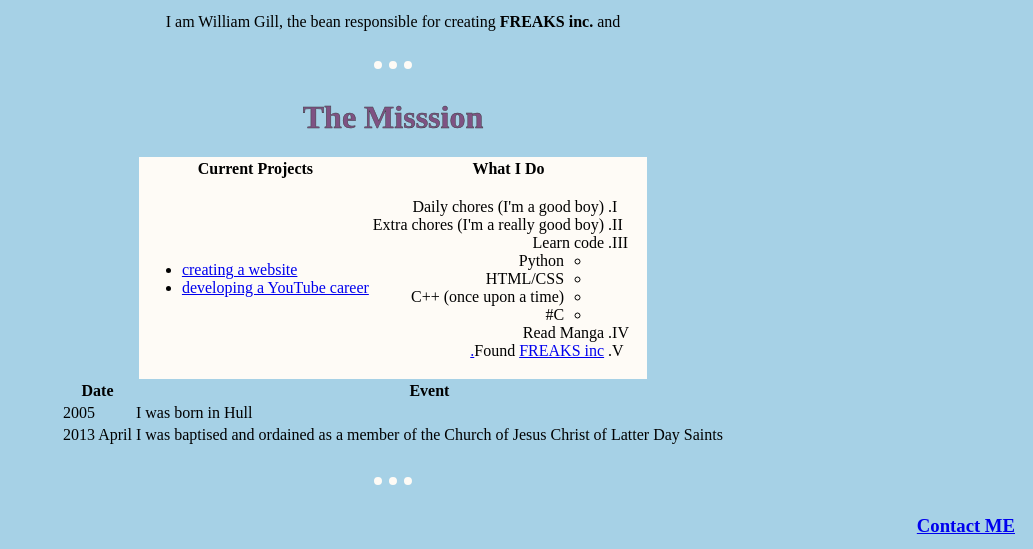
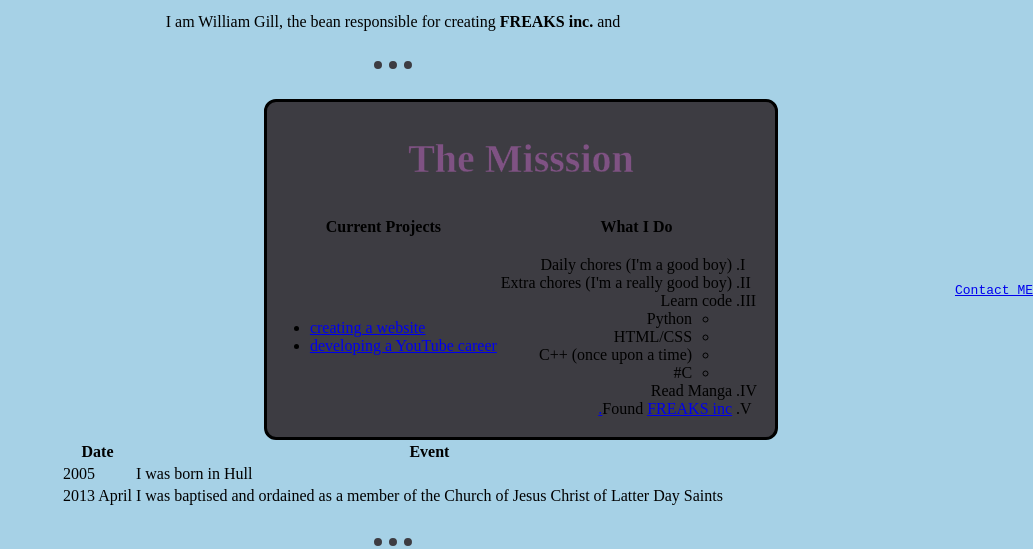
Before and after one commit to FREAKS-inc/Portfolio, a plain HTML site: page index.html in a window 1280 px wide. Shown: the part 500-1049 px from the top of the page, without its empty margins (247-1280 px from the left). Drawn offline with Linux system fonts and the light colour scheme.

Commit message:
Initiated FREAKS page
created FREAKS.css

```diff
--- /dev/null
+++ b/CSS/FREAKS.css
@@ -0,0 +1,32 @@
+/*############################### TAG SELECTORS ###############################*/
+html, body {
+    font-family: "Gill Sans", "Gill Sans MT", "Calibri", sans-serif;
+    box-sizing: border-box;
+    height: 100%;
+    padding: 0;
+    margin: 0;
+    background-color: #212121;
+    text-align: center;
+    color: #c6c6c6;
+
+}
+
+
+/*############################### CLASS SELECTORS ###############################*/
+
+.FREAKS-img {
+    position: absolute;
+
+    width: 35%;
+    height: auto;
+
+    top: 200px;
+    left: 400px;
+    right: auto;
+}
+
+/*############################### ID SELECTORS ###############################*/
+
+#main-title{
+    margin-top: 8%;
+}
--- a/CSS/styles.css
+++ b/CSS/styles.css
@@ -1,12 +1,34 @@
+/*###############################  REFERENCE ###############################
+center-width-not-defined {
+    text-align: center;
+}
+
+center-width-defined {
+    margin: 0 auto 0 auto;
+}
+*/
+
 /*############################### TAG SELECTORS ###############################*/
-body {
+html, body {
+    box-sizing: border-box;
+    height: 100%;
+    padding: 0;
+    margin: 0;
     background-color: #A6D1E6;
     text-align: center;
 }
 
 
-img{
-    border-style:groove;
+h1 {
+    font-size: 50px;
+}
+
+h2 {
+    font-size: 40px;
+}
+
+img {
+    border-style: groove;
     border-width: 5px;
     border-color: #FEFBF6;
     border-image-outset: 10px;
@@ -25,14 +47,18 @@ hr {
     border-style: dotted none none;
     border-width: 8px;
     width: 3%;
-    border-color: #FEFBF6;
+    border-color: #3D3C42;
     margin-top: 30px;
     margin-bottom: 30px;
 }
 
 /*############################### CLASS SELECTORS ###############################*/
 
-.header{
+.page-body {
+    flex-grow: 1;
+}
+
+.header {
     color: black;
     -webkit-text-fill-color: #7F5283;
     /* Will override color (regardless of order) */
@@ -40,13 +66,52 @@ hr {
     -webkit-text-stroke-color: #3D3C42;
 }
 
-.focal-point{
-    background-color: #FEFBF6;
+.mission {
+    border-style: solid;
+    /*border-width: 10px 5% 10px 40%;*/
+    background-color: #3D3C42;
+    border-radius: 12px;
+    margin: 20;
+    display: inline-block;
+    position: relative;
+    left: 10%;
 }
+
+.kanye{
+    position: absolute;
+    right: 10%;
+    top: 50px;
+}
+
+.footer{
+    min-height: 100%;
+    display: grid;
+    grid-template-rows: auto 1fr auto;
+    position: relative;
+
+    background-color: #3D3C42;
+
+    margin: 0;
+    padding: 0;
+}
+
+.contact{
+    font-family:monospace;
+    display: inline;
+
+
+    position: fixed;
+    bottom: 0;
+    right: 0;
+    margin-bottom: 2px;
+    padding: 0;
+}
+
+
 
 /*############################### ID SELECTORS ###############################*/
 
-#title{
+#title {
     font-size: 50px;
     color: black;
     -webkit-text-fill-color: #3D3C42;
--- a/index.html
+++ b/index.html
@@ -27,10 +27,13 @@
 
 
     <h1 id="title">William Gill</h1>
+
+    <main class="page-body">
         <p>こんいちは、私はギル　ウィリアムです！！</p>
 
         <figure>
-        <img src="https://i.pinimg.com/originals/3b/84/e1/3b84e1b85fb0a8068044df8b6cd8869f.jpg" alt="my img" />
+            <img src="https://i.pinimg.com/originals/3b/84/e1/3b84e1b85fb0a8068044df8b6cd8869f.jpg"
+                alt="William-Kanye" />
             <figcaption> this is me </figcaption>
         </figure>
         <p>I am William Gill, the bean responsible for creating <strong> FREAKS inc. </strong> and</p>
@@ -40,11 +43,11 @@
         <hr>
 
 
+        <div class="mission">
 
+            <h2 class="header">The Misssion</h1>
 
-    <h1 class="header">The Misssion</h1>
-
-    <table class="focal-point">
+                <table>
                     <thead>
                         <th>Current Projects</th>
                         <th>What I Do</th>
@@ -53,7 +56,8 @@
                         <td style="text-align: left">
                             <ul>
                                 <li><a href="file:///C:/usr/local/dev/FREAKS/index.html">creating a website</a></li>
-                    <li><a href="https://www.youtube.com/channel/UCpOIVnlk_Yftx-Ftjx3mdlA">developing a YouTube
+                                <li><a href="https://www.youtube.com/channel/UCpOIVnlk_Yftx-Ftjx3mdlA">developing a
+                                        YouTube
                                         career</a></li>
                             </ul>
                         </td>
@@ -75,6 +79,8 @@
                     </tr>
                 </table>
 
+        </div>
+
 
 
 
@@ -93,10 +99,19 @@
             </tr>
         </table>
 
+    </main>
+
     <hr>
 
-    <h3 style="text-align:right ; margin-right:10px"><a href="contact_me.html">Contact ME</a></h3>
+    <!-- >FOOTER<!-->
+    <div class="footer">
 
+
+    </div>
+
+
+    <!-- >FIXED<!-->
+    <p class="contact"><a href="contact_me.html">Contact ME</a></h3>
 
 
     <script src="" async defer></script>
```
Also changed, not shown: FREAKS.html (+14 -1 lines), Resources/FREAKS_icon.png (added), Resources/FREAKS_icon_Gold.png (added), Resources/FREAKS_icon_Partial_Gold.png (added), Resources/FREAKS_inc_canvas.png (added), Resources/FREAKS_inc_logo_only.png (added), Resources/FREAKS_inc_pfp.png (added). Lines whose indentation alone changed are shown as unchanged.
